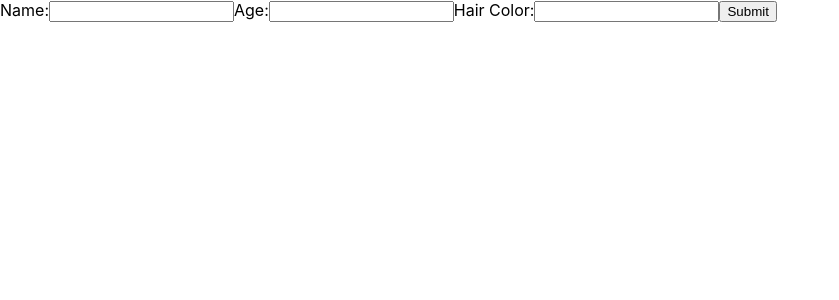
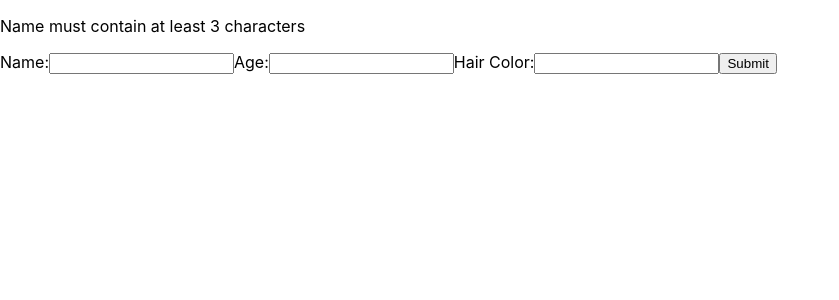
Before and after one commit to rawda-developer/My-React-Library, a React (Create React App) app: page / in a window 1280 px wide. Shown: the top 300 px of the page, without its empty margins (0-839 px from the left). Built offline with nearby package versions, Linux system fonts and the light colour scheme.

Commit message:
Feat: add Controlled Form controlled component pattern

```diff
--- a/src/App.js
+++ b/src/App.js
@@ -1,9 +1,10 @@
+import { ControlledForm } from './contolledAndUncontrolled/ControlledForm';
 import { UncontrolledForm } from './contolledAndUncontrolled/UncontrolledForm';
 
 function App() {
   return (
     <>
-      <UncontrolledForm />
+      <ControlledForm />
     </>
   );
 }
--- /dev/null
+++ b/src/contolledAndUncontrolled/ControlledForm.js
@@ -0,0 +1,47 @@
+import { useState, useEffect } from 'react';
+
+export const ControlledForm = () => {
+  const [nameMessage, setNameMessage] = useState('');
+  const [name, setName] = useState('');
+  const [age, setAge] = useState('');
+  const [hairColor, setHairColor] = useState('');
+  useEffect(() => {
+    if (name.length <= 3) {
+      setNameMessage('Name must contain at least 3 characters');
+    } else {
+      setNameMessage('');
+    }
+  }, [name]);
+  const submitForm = (e) => {
+    e.preventDefault();
+    console.log(name);
+    console.log(age);
+    console.log(hairColor);
+  };
+  return (
+    <>
+      <form onSubmit={(e) => submitForm(e)}>
+        {nameMessage && <p>{nameMessage}</p>}
+        <label>Name:</label>
+        <input
+          type='text'
+          value={name}
+          onChange={(e) => setName(e.target.value)}
+        />
+        <label>Age:</label>
+        <input
+          type='number'
+          value={age}
+          onChange={(e) => setAge(Number(e.target.value))}
+        />
+        <label>Hair Color:</label>
+        <input
+          type='text'
+          value={hairColor}
+          onChange={(e) => setHairColor(e.target.value)}
+        />
+        <button type='submit'>Submit</button>
+      </form>
+    </>
+  );
+};
```
